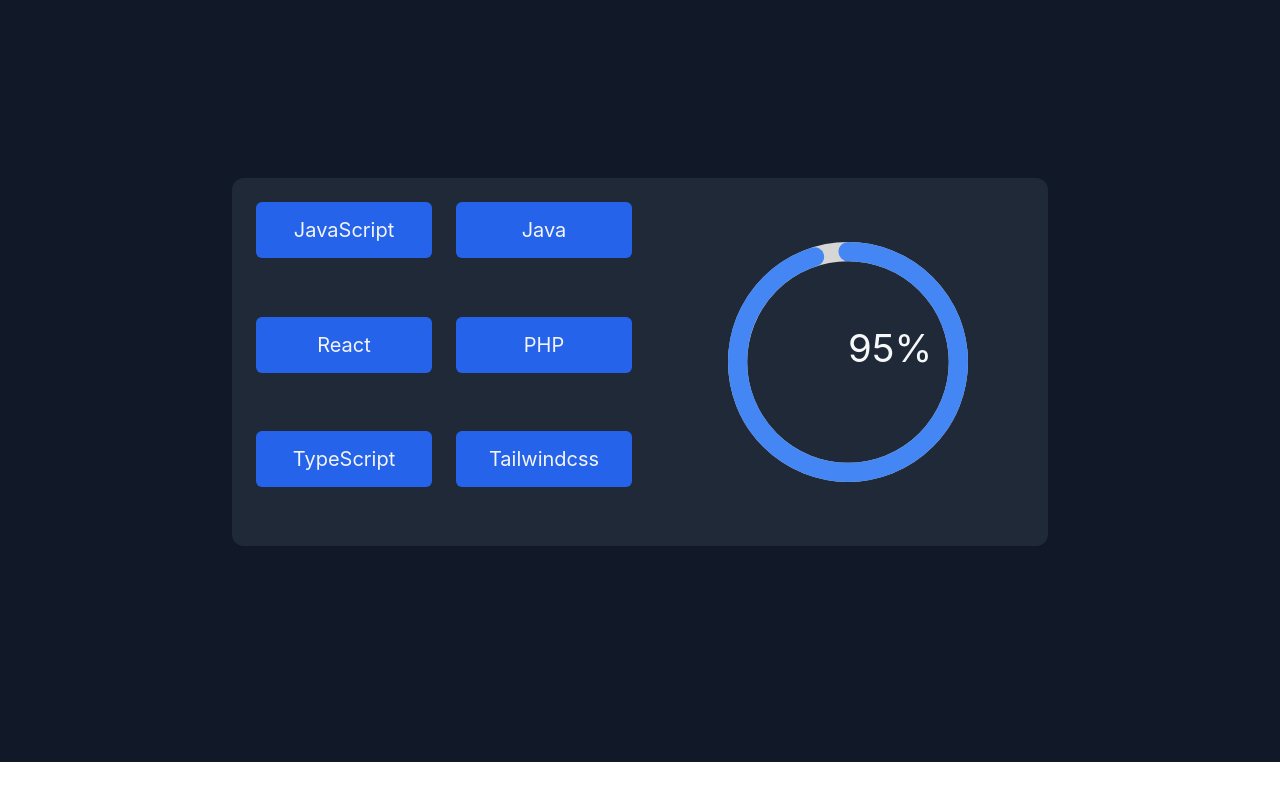
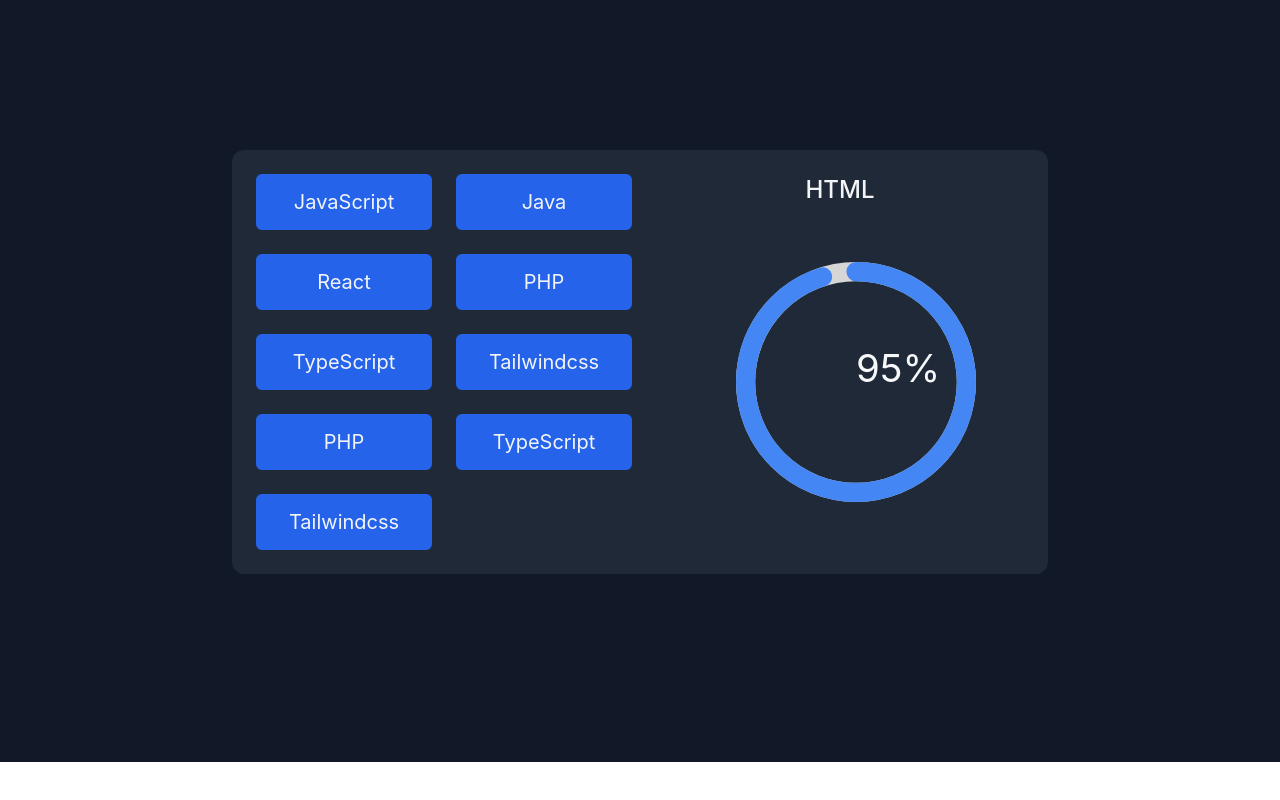
Before and after one commit to Thisarahetz/Thisara-Hettikanakana, a Next.js app: page / in a window 1280 px wide. Shown: the part 838-1638 px from the top of the page. Built offline with nearby package versions, Linux system fonts and the light colour scheme.

Commit message:
Language progress add titel

```diff
--- a/componet/LangProgresComp.js
+++ b/componet/LangProgresComp.js
@@ -65,14 +65,20 @@
             <button className="px-4 py-2 text-xl text-gray-100 transition bg-blue-600 rounded-md h-14 w-44 hover:bg-blue-700" onClick={phpLan}>PHP</button>
             <button className="px-4 py-2 text-xl text-gray-100 transition bg-blue-600 rounded-md h-14 w-44 hover:bg-blue-700" onClick={typeScript}>TypeScript</button>
             <button className="px-4 py-2 text-xl text-gray-100 transition bg-blue-600 rounded-md h-14 w-44 hover:bg-blue-700" onClick={tailwindcss}>Tailwindcss</button>
+            <button className="px-4 py-2 text-xl text-gray-100 transition bg-blue-600 rounded-md h-14 w-44 hover:bg-blue-700" onClick={phpLan}>PHP</button>
+            <button className="px-4 py-2 text-xl text-gray-100 transition bg-blue-600 rounded-md h-14 w-44 hover:bg-blue-700" onClick={typeScript}>TypeScript</button>
+            <button className="px-4 py-2 text-xl text-gray-100 transition bg-blue-600 rounded-md h-14 w-44 hover:bg-blue-700" onClick={tailwindcss}>Tailwindcss</button>
               </div>
 
-                <LanguageTopup
+              <LanguageTopup
                     title={currentSkill.title}
                     percentage={currentSkill.percent}
                 ></LanguageTopup>
+
+              </div>
+
         </div>
-    </div>
+
 
 
         </>
--- a/componet/LanguageTopup.js
+++ b/componet/LanguageTopup.js
@@ -7,7 +7,8 @@
 
     return (
         <>
-
+        <div className="grid grid-cols-1 justify-items-center">
+                  <h2 className="ml-2 font-extrabol text-2xl">{props.title}</h2>
     <CircularProgressbar className="w-60 h-80 ml-20 mr-10 text-justify"
   value={props.percentage}
   text={`${props.percentage}%`}
@@ -52,6 +53,7 @@
 
   }}
 />
+</div>
         </>
      );
 }
```
